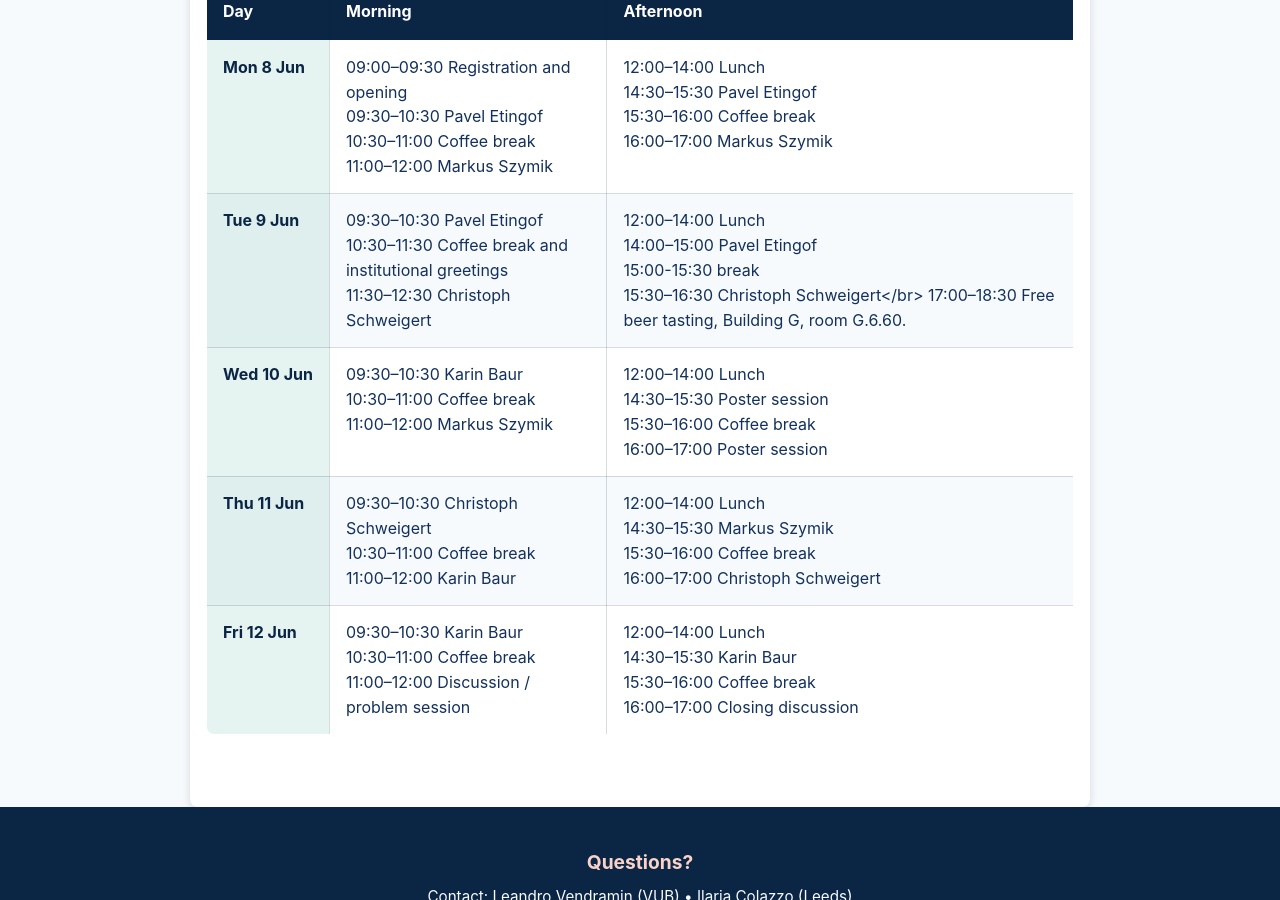
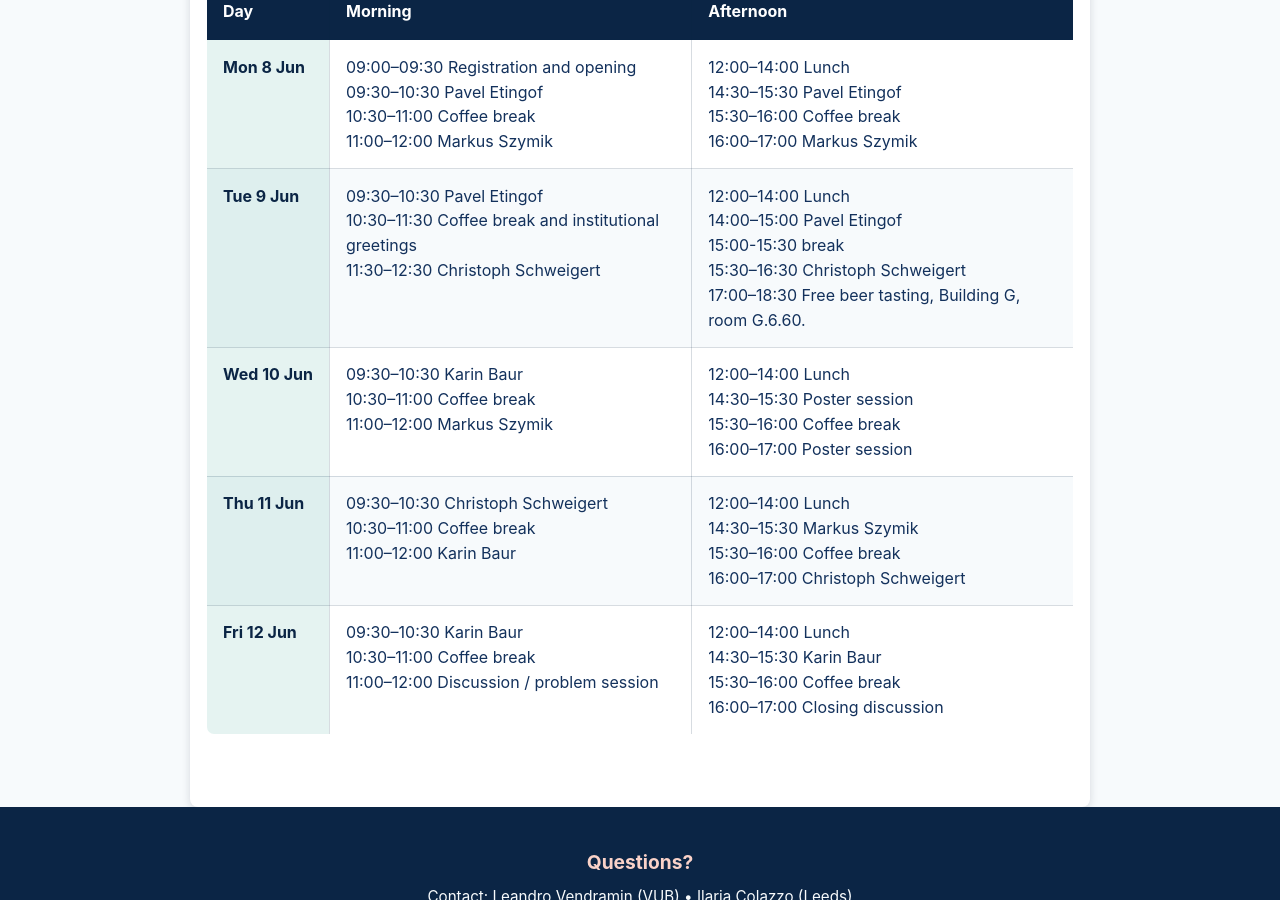
Before and after one commit to VubLeedsTopYB/VubLeedsTopYB.github.io, a Jekyll site: the page built from summer-school/schedule.md, in a window 1280 px wide and 900 px high, scrolled down 494 px. Built offline with Jekyll 4.4.1, drawn with Linux system fonts in a browser that asks for light colours.

Commit message:
Fixes (again)

```diff
--- a/summer-school/schedule.md
+++ b/summer-school/schedule.md
@@ -53,7 +53,7 @@
             12:00–14:00 Lunch<br>
             14:00–15:00 Pavel Etingof<br>
             15:00-15:30 break<br>
-            15:30–16:30 Christoph Schweigert</br>
+            15:30–16:30 Christoph Schweigert<br>
             17:00–18:30 Free beer tasting, Building G, room G.6.60.
           </td>
         </tr>
```
